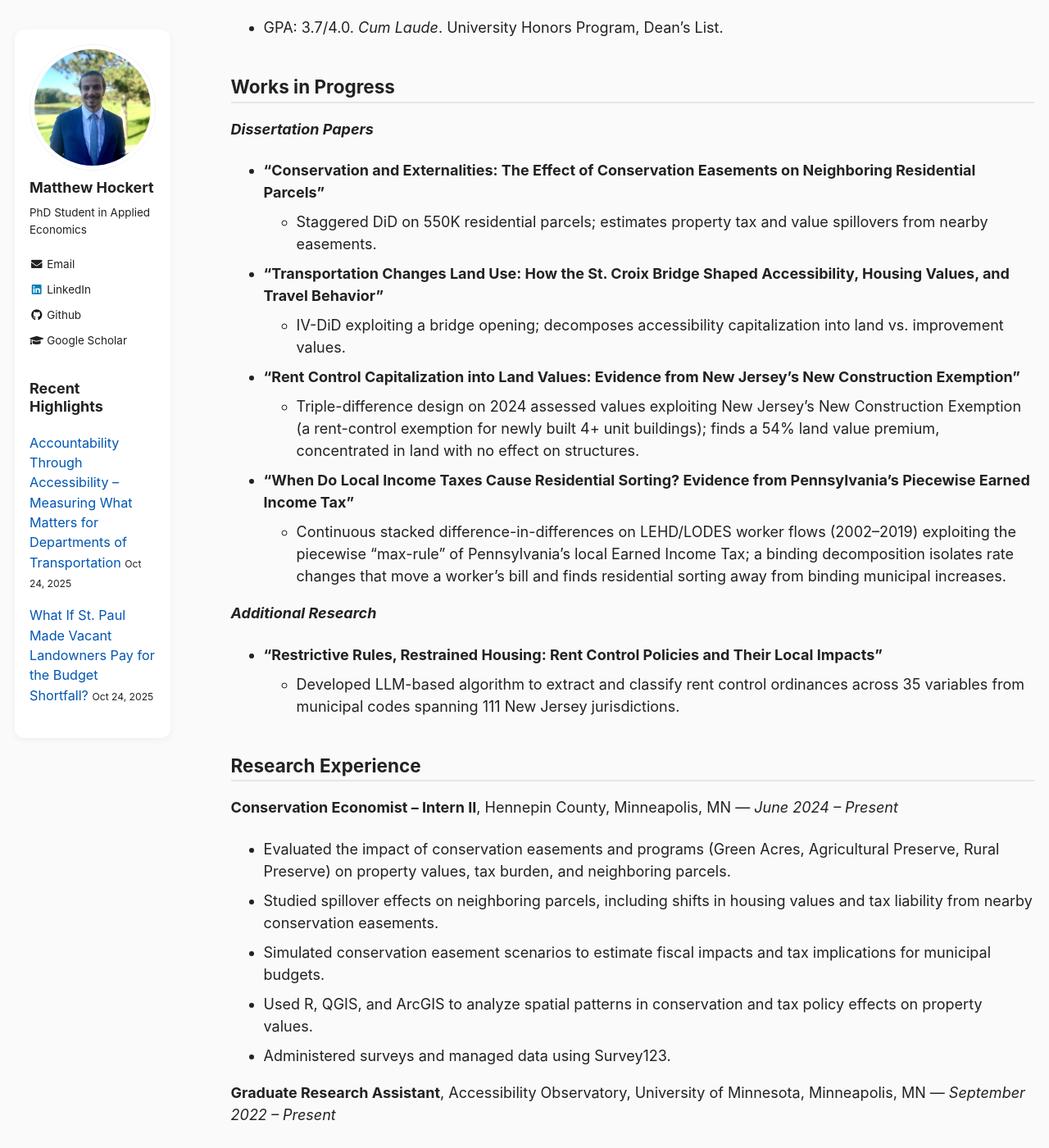
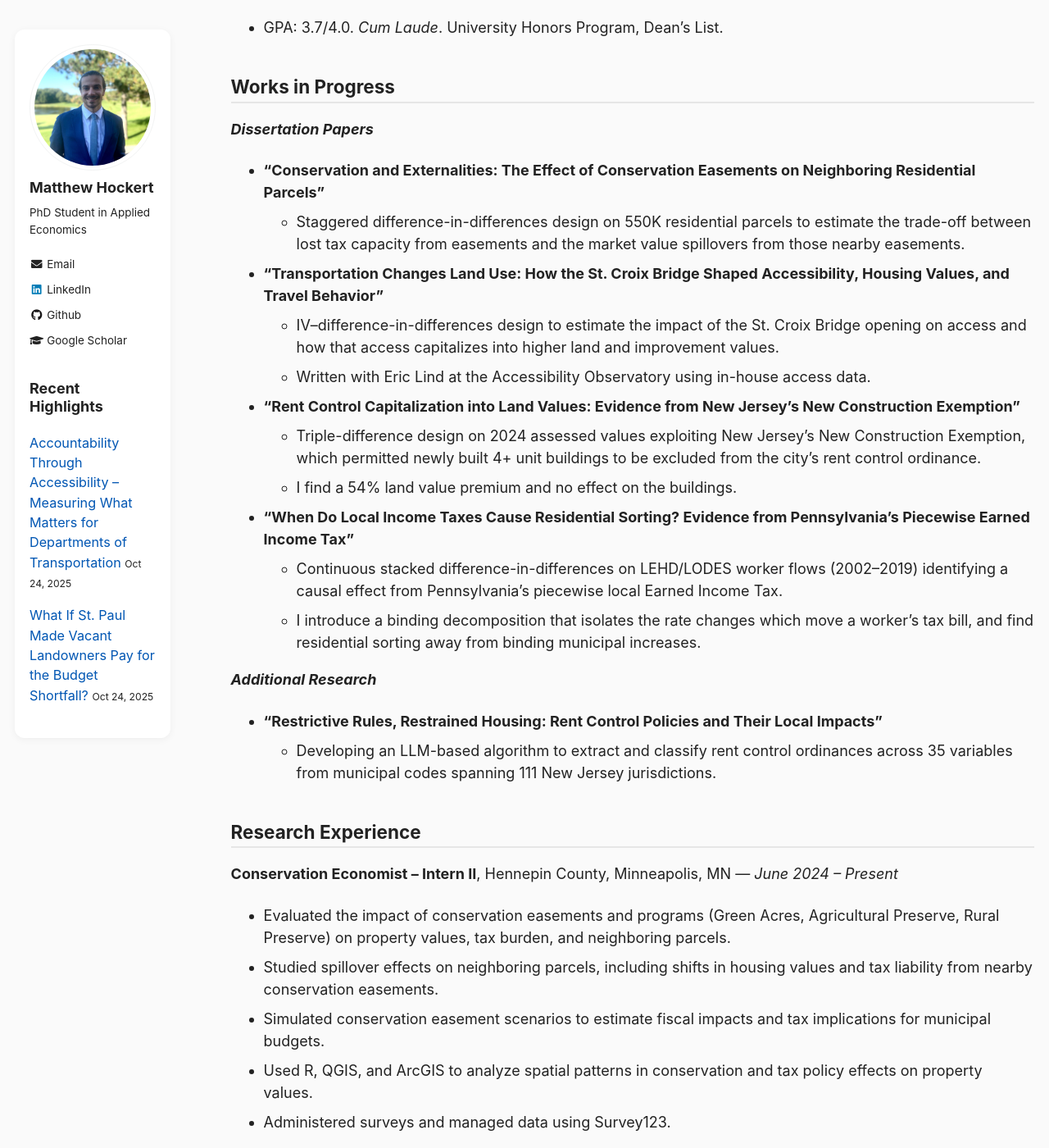
Before and after one commit to MatthewHockert/MatthewHockert.github.io, a Jekyll site: the page built from _pages/cv.md, in a window 1280 px wide and 1400 px high, scrolled down 856 px. Shown: the whole window at 82% size. Built offline with Jekyll 4.4.1, drawn with Linux system fonts in a browser that asks for light colours.

Commit message:
Rewrite CV Works in Progress in plainer style to match publications

```diff
--- a/_pages/cv.md
+++ b/_pages/cv.md
@@ -43,18 +43,21 @@ PhD Student in Applied Economics · University of Minnesota<br>
 ***Dissertation Papers***
 
 - **"Conservation and Externalities: The Effect of Conservation Easements on Neighboring Residential Parcels"**
-  - Staggered DiD on 550K residential parcels; estimates property tax and value spillovers from nearby easements.
+  - Staggered difference-in-differences design on 550K residential parcels to estimate the trade-off between lost tax capacity from easements and the market value spillovers from those nearby easements.
 - **"Transportation Changes Land Use: How the St. Croix Bridge Shaped Accessibility, Housing Values, and Travel Behavior"**
-  - IV-DiD exploiting a bridge opening; decomposes accessibility capitalization into land vs. improvement values.
+  - IV–difference-in-differences design to estimate the impact of the St. Croix Bridge opening on access and how that access capitalizes into higher land and improvement values.
+  - Written with Eric Lind at the Accessibility Observatory using in-house access data.
 - **"Rent Control Capitalization into Land Values: Evidence from New Jersey's New Construction Exemption"**
-  - Triple-difference design on 2024 assessed values exploiting New Jersey's New Construction Exemption (a rent-control exemption for newly built 4+ unit buildings); finds a 54% land value premium, concentrated in land with no effect on structures.
+  - Triple-difference design on 2024 assessed values exploiting New Jersey's New Construction Exemption, which permitted newly built 4+ unit buildings to be excluded from the city's rent control ordinance.
+  - I find a 54% land value premium and no effect on the buildings.
 - **"When Do Local Income Taxes Cause Residential Sorting? Evidence from Pennsylvania's Piecewise Earned Income Tax"**
-  - Continuous stacked difference-in-differences on LEHD/LODES worker flows (2002–2019) exploiting the piecewise "max-rule" of Pennsylvania's local Earned Income Tax; a binding decomposition isolates rate changes that move a worker's bill and finds residential sorting away from binding municipal increases.
+  - Continuous stacked difference-in-differences on LEHD/LODES worker flows (2002–2019) identifying a causal effect from Pennsylvania's piecewise local Earned Income Tax.
+  - I introduce a binding decomposition that isolates the rate changes which move a worker's tax bill, and find residential sorting away from binding municipal increases.
 
 ***Additional Research***
 
 - **"Restrictive Rules, Restrained Housing: Rent Control Policies and Their Local Impacts"**
-  - Developed LLM-based algorithm to extract and classify rent control ordinances across 35 variables from municipal codes spanning 111 New Jersey jurisdictions.
+  - Developing an LLM-based algorithm to extract and classify rent control ordinances across 35 variables from municipal codes spanning 111 New Jersey jurisdictions.
 
 ## Research Experience
 
```
Also changed, not shown: 1 other file.
